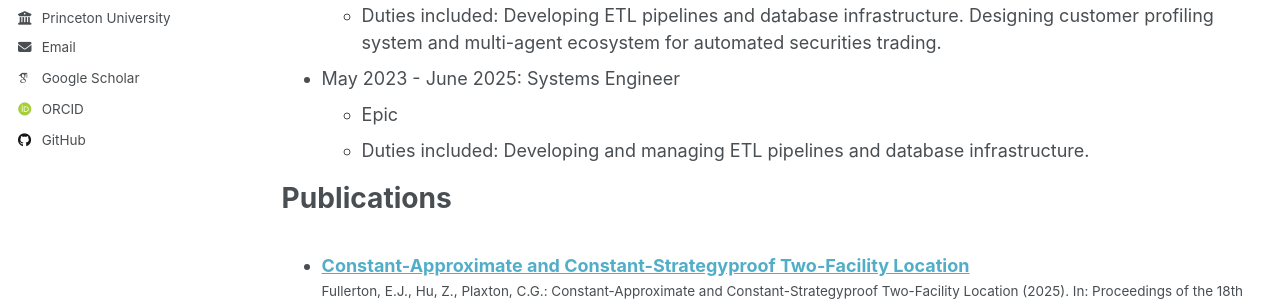
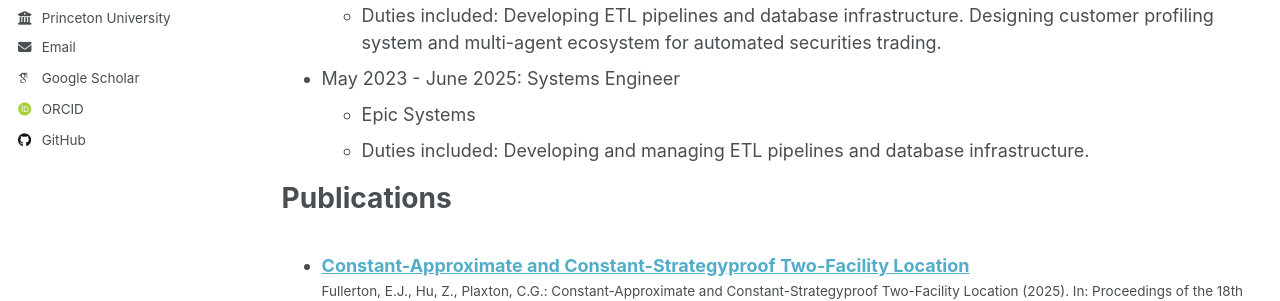
Before and after one commit to elijah-fullerton/elijah-fullerton.github.io, a Jekyll site: the page built from _pages/cv.md, in a window 1280 px wide and 1231 px high. Shown: the part 396-697 px from the top of the window. Built offline with Jekyll 4.4.1, drawn with Linux system fonts in a browser that asks for light colours; some web fonts are replaced; a script that is not in the unit is left out.

Commit message:
Update cv.md

```diff
--- a/_pages/cv.md
+++ b/_pages/cv.md
@@ -21,7 +21,7 @@ Work experience
   * Duties included: Developing ETL pipelines and database infrastructure. Designing customer profiling system and multi-agent ecosystem for automated securities trading.
 
 * May 2023 - June 2025: Systems Engineer
-  * Epic
+  * Epic Systems
   * Duties included: Developing and managing ETL pipelines and database infrastructure.
 
 {% comment %}
```
